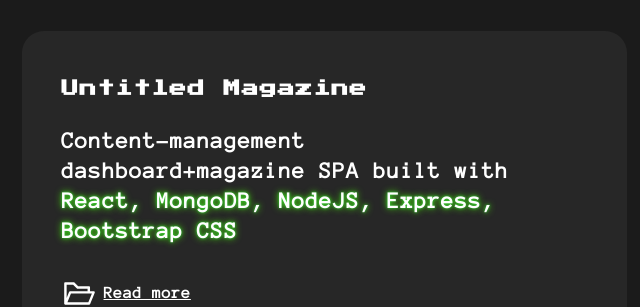
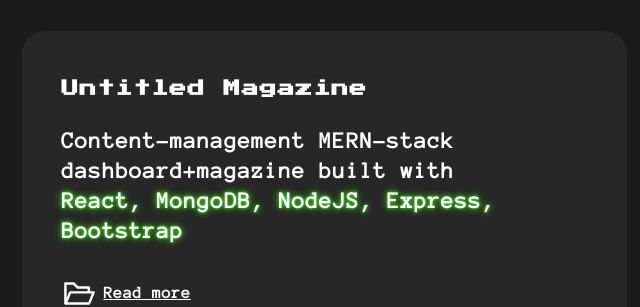
Before and after one commit to tatyanakarlen/PortfolioWebsite, a React (Create React App) app: page / in a window 1280 px wide. Shown: the part 1640-1947 px from the top of the page, without its empty margins (316-956 px from the left). Built offline with nearby package versions, Linux system fonts and the light colour scheme; a web font is replaced by a local one.

Commit message:
changed some text on projects descriptions

```diff
--- a/src/App.js
+++ b/src/App.js
@@ -35,8 +35,8 @@ function App() {
   const [projects] = useState([
     {
       title: 'Untitled Magazine',
-      headline: 'Content-management dashboard+magazine SPA built with',
-      tech: ['React', 'MongoDB', 'NodeJS', 'Express', 'Bootstrap CSS'],
+      headline: 'Content-management MERN-stack dashboard+magazine built with',
+      tech: ['React', 'MongoDB', 'NodeJS', 'Express', 'Bootstrap'],
       images: [img1, img2, img3, img4, img5, img6],
       bullet1:
         'Enables user/content manager to add authors and articles to the database. Features a magazine page where readers can view, search and share articles on social-media',
@@ -80,7 +80,7 @@ function App() {
     {
       title: 'Thriftd',
       headline:
-        'Depop/Shopify-style peer-to-peer shopping application built with',
+        'Depop/Shopify-style peer-to-peer e-commerce application built with',
       tech: ['NodeJS', 'Express', 'MongoDB', 'HTML', 'CSS'],
       images: [img13, img11, img12, img14, img15],
       bullet1:
```
